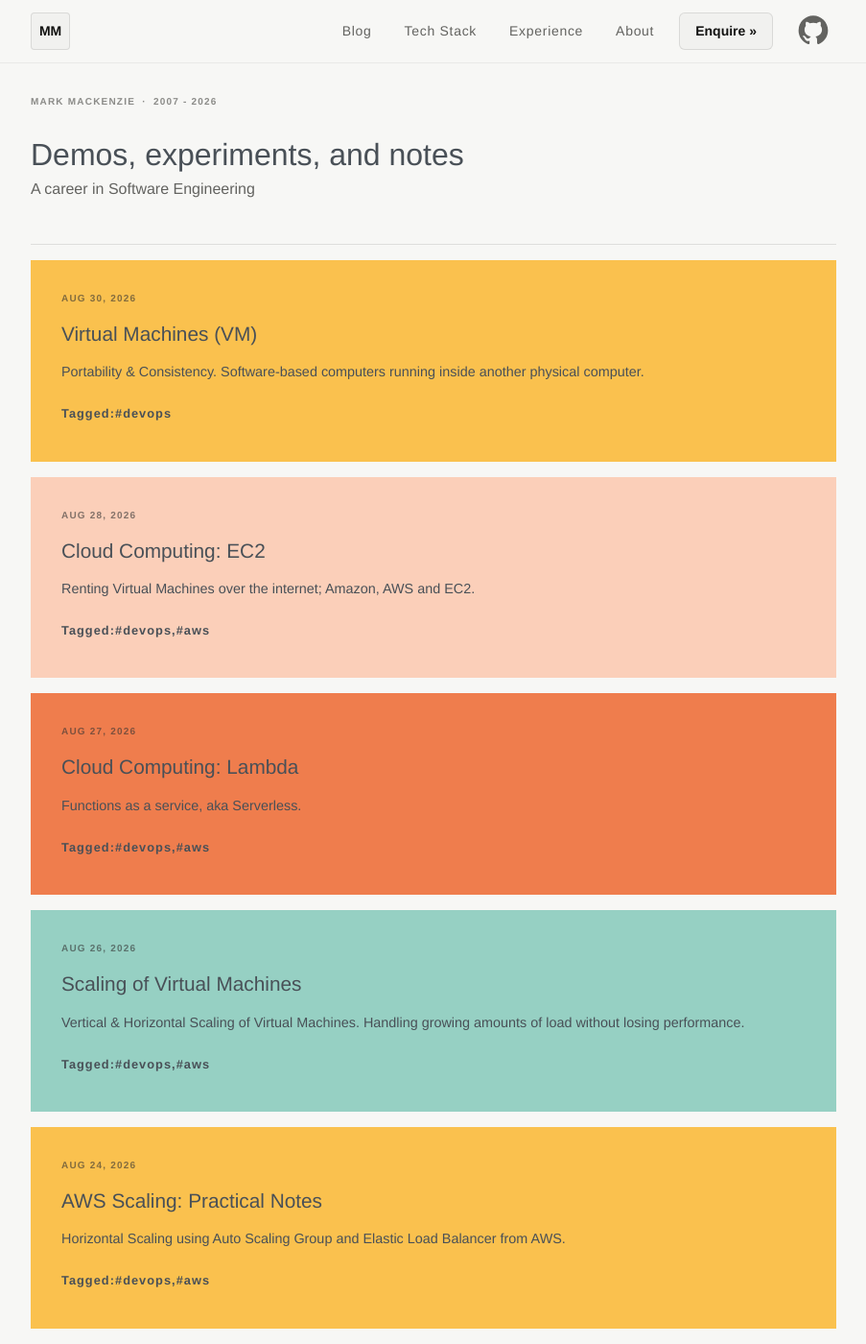
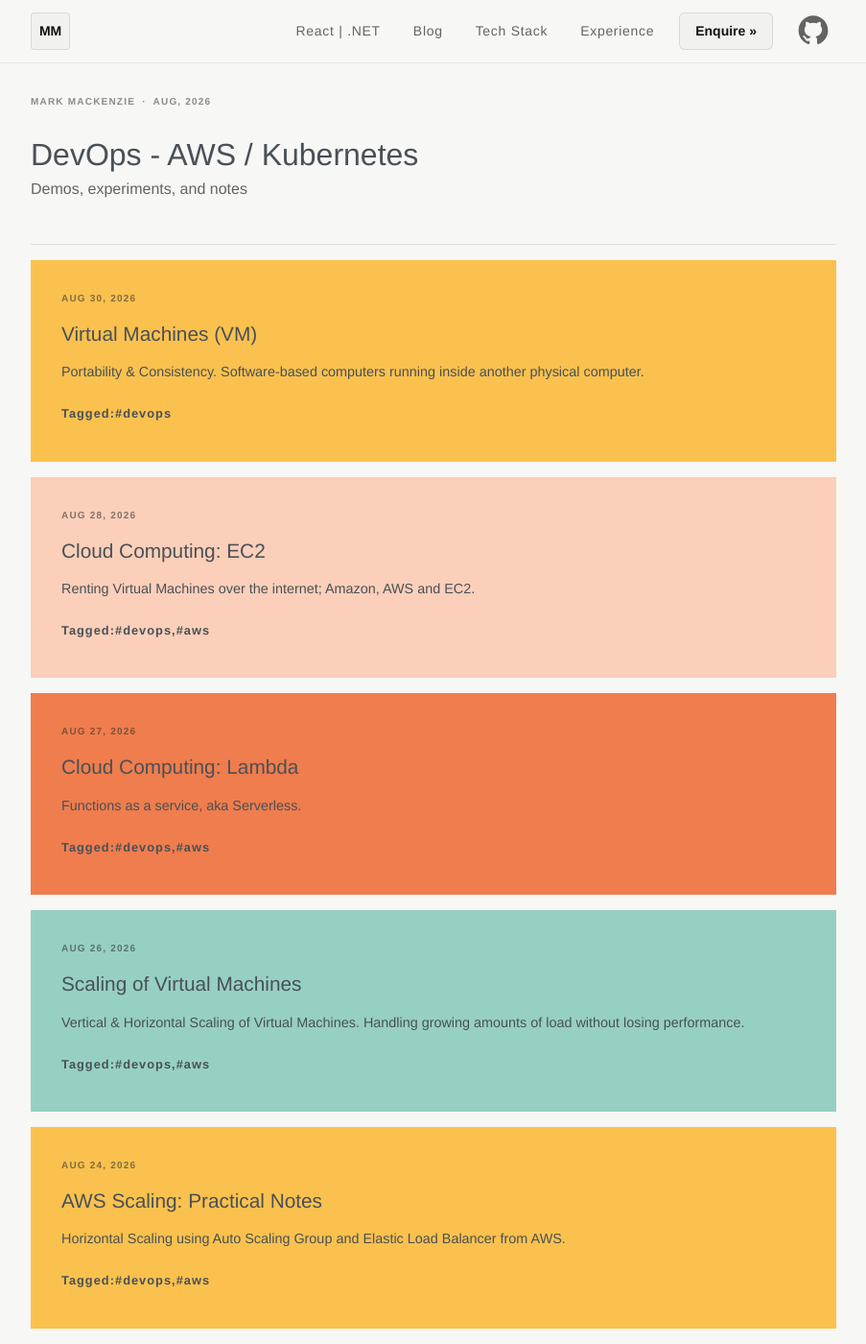
Before and after one commit to mckenzie-mm/mckenzie-mm.github.io, a Jekyll site: the page built from blog.html, in a window 1280 px wide and 1400 px high. Shown: the whole window at 96% size, without its empty margins (188-1091 px from the left). Built offline with Jekyll 4.4.1, drawn with Linux system fonts in a browser that asks for light colours.

Commit message:
add react dotnet page

```diff
--- a/_data/navigation.yml
+++ b/_data/navigation.yml
@@ -1,8 +1,9 @@
+
+- name: "React | .NET"
+  link: /dotnet.html
 - name: Blog
   link: /blog.html
 - name: Tech Stack
   link: /#skills
 - name: Experience
   link: /#experience
-- name: About
-  link: /about.html
--- a/_sass/layout.scss
+++ b/_sass/layout.scss
@@ -963,3 +963,22 @@
   text-transform: uppercase;
   font-size: 1rem;
 }
+
+/* wwurm */
+
+.wwurm__img {
+  width: 98%;
+  border: 1px solid rgba(0, 0, 0, 0.1);
+  border-radius: 15px;
+}
+
+strong.wwurm__caption {
+  margin-top: 25px;
+  margin-bottom: 45px;
+}
+
+a.wwurm__anchor {
+  text-transform: none;
+  font-size: .9rem;
+  color: #4363a7;
+}
--- a/blog.html
+++ b/blog.html
@@ -5,11 +5,11 @@
 
 <div class="page">
   <header class="blog-header">
-    <p class="blog-header__author">Mark Mackenzie  ·  2007 - 2026</p>
+    <p class="blog-header__author">Mark Mackenzie  ·  Aug, 2026</p>
     <h1 class="blog-header__title">
-      Demos, experiments, and notes
+      DevOps - AWS / Kubernetes
     </h1>
-    <p class="blog-header__subtitle">A career in Software Engineering</p>
+    <p class="blog-header__subtitle">Demos, experiments, and notes</p>
   </header>
 
   <ul class="cards">
--- a/index.html
+++ b/index.html
@@ -75,7 +75,7 @@
             <tr>
                 <td class="product__data">
                     <p class="product__title">Breville Shopping Cart</p>
-                    <p class="product__subtitle">Backend · Frontend &amp; DevOps</p>
+                    <p class="product__subtitle"> React · NodeJS · NextJS</p>
                 </td>
                 <td class="product__data">
                     <p class="product__body">Successfully delivered a React upgrade to the existing Ecommerce website allowing subscription orders to be placed directly online from the cart.</p>
```
Also changed, not shown: about.html (deleted, +0 -27 lines), dotnet.html (added, +96 -0 lines), assets/images/wwurm-1.png (added), assets/images/wwurm-2.png (added), assets/images/wwurm-22.png (added), assets/images/wwurm-4.png (added), assets/images/wwurm-5.png (added), assets/images/wwurm-6.png (added), assets/images/wwurm-7.png (added), 1 other file.
